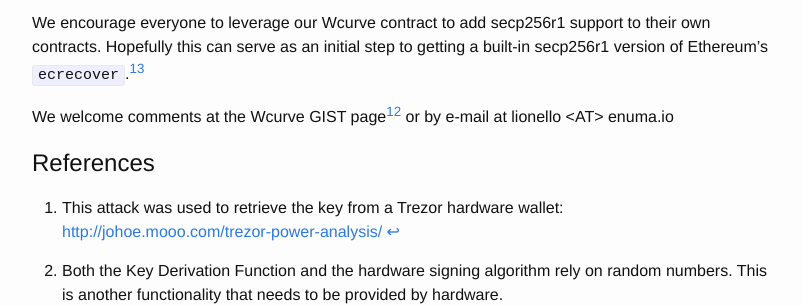
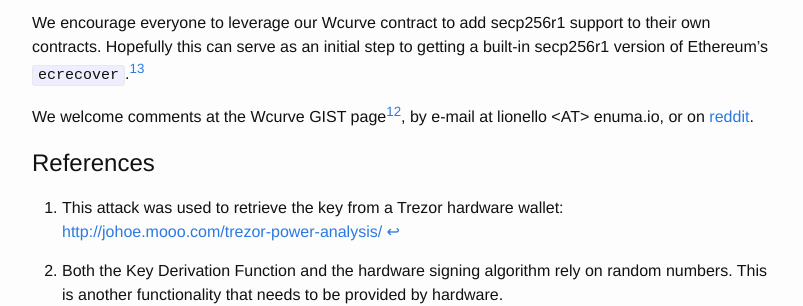
Before and after one commit to jdpower/enumatech.github.io, a Jekyll site: the page built from _posts/2016-11-01-a-tale-of-two-curves-hardware-signing-for-ethereum.markdown, in a window 1280 px wide and 900 px high, scrolled down 6526 px. Shown: the part 151-457 px from the top of the window, without its empty margins (238-1041 px from the left). Built offline with Jekyll 4.4.1, drawn with Linux system fonts in a browser that asks for light colours.

Commit message:
Added reddit link

```diff
--- a/_posts/2016-11-01-a-tale-of-two-curves-hardware-signing-for-ethereum.markdown
+++ b/_posts/2016-11-01-a-tale-of-two-curves-hardware-signing-for-ethereum.markdown
@@ -353,7 +353,7 @@ Wcurve contract to add secp256r1 support to their own contracts. Hopefully this
 can serve as an initial step to getting a built-in secp256r1 version of
 Ethereum's `ecrecover`.[^13]
 
-We welcome comments at the Wcurve GIST page[^12] or by e-mail at lionello &lt;AT&gt; enuma.io
+We welcome comments at the Wcurve GIST page[^12], by e-mail at lionello &lt;AT&gt; enuma.io, or on [reddit](https://www.reddit.com/r/ethereum/comments/5auof1/a_tale_of_two_curves_hardware_signing_for_ethereum/).
 
 # References
 
```
